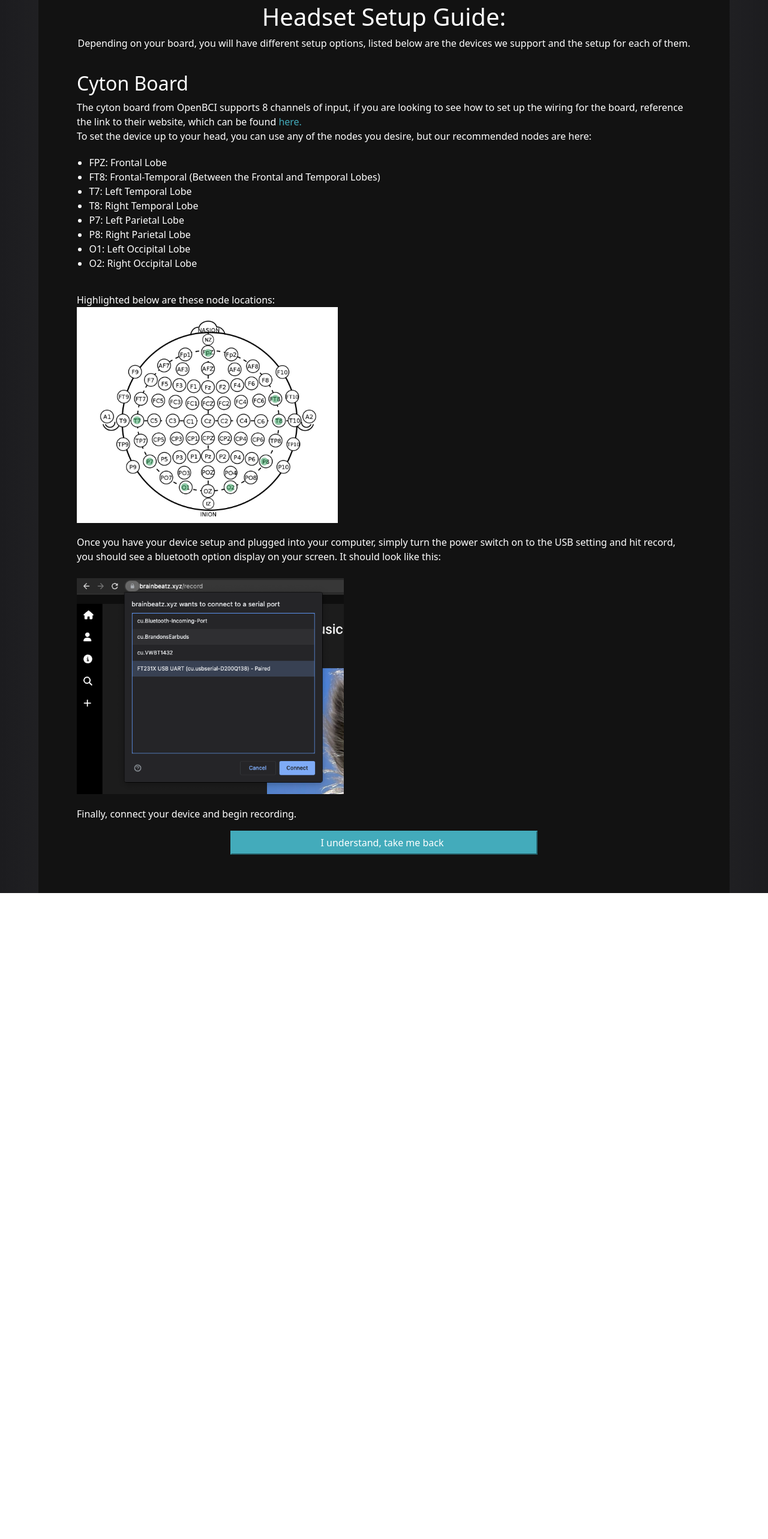
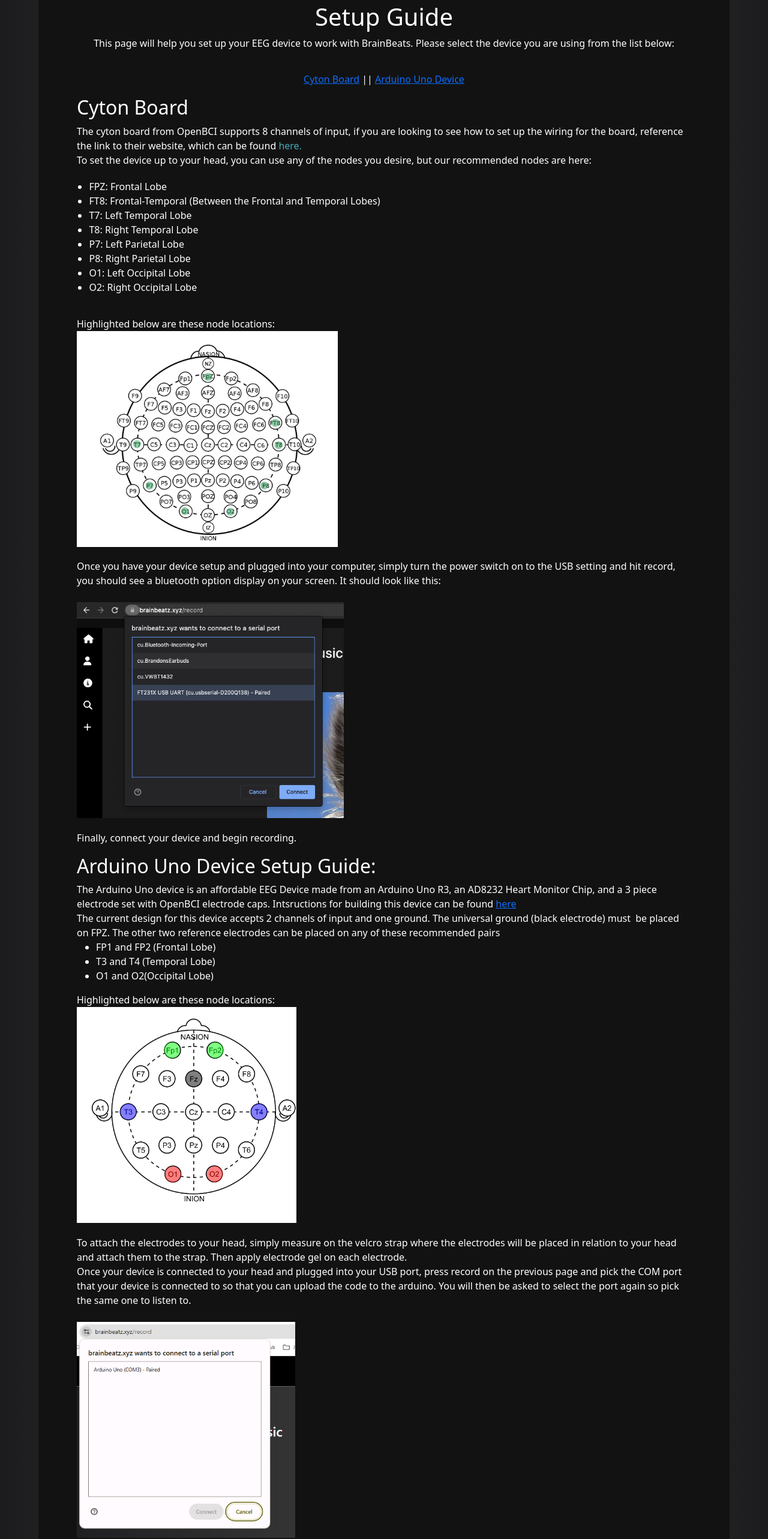
Before and after one commit to Michael-Parker719/BrainBeatsV6, a React (Create React App) app in the folder frontend/: page /setup in a window 1280 px wide. Shown: the part 60-2626 px from the top of the page at 60% size. Before the commit the page ends 1549 px from the top, so only its background shows below. Built offline with nearby package versions, Linux system fonts and the light colour scheme; what recoil-persist would draw is missing.

Commit message:
Added setup instructions for Arduino hardware on record page

```diff
--- a/frontend/src/Components/About/About.tsx
+++ b/frontend/src/Components/About/About.tsx
@@ -110,10 +110,13 @@ const About = () => {
               <h1 className='about-tech-subtitle'>Using Electroencephalogram (EEG)</h1>
               <p>An electroencephalogram (EEG) test measures electrical activity in the brain through electrodes consisting of small metal discs with thin wires pasted onto the scalp. The electrodes attached to the scalp detect tiny electrical charges resulting from brain cell activity. BrainBeats uses the electrical activity read from an EEG test alongside different music settings provided by the user to convert this information into music.</p>
               <h1 className='about-tech-subtitle'>Resources Used</h1>
+              <p>Version 6 of BrainBeats used a design for a cheaper EEG Device using an Arduino and a heart monitor chip. This is a 2-channel design that uses standard 3 piece electrode leads (One electrode is ground) and OpenBCI electrode caps which are connected to the heart monitor chip to extract electrical signals from the forehead. More information on this device can be found here <a href="https://www.instructables.com/Mind-Control-3-EEG-Monitor/">Lingib Instructibles Design</a></p>
+              <p>Instructions made by the BrainBeats V6 Team can be found here TODO</p>
               <p>Version 4 of BrainBeats took advantage of OpenBCI, an open-source brain-computer interface platform that can be used to measure and record electrical activity produced by the brain. Version 4 of BrainBeats created and tested our application throughout production using OpenBCI's Cyton board, an Arduino-compatible, 8-channel neural interface with a 32-bit processor.</p>
               <p>More information on the OpenBCI platform and the Cyton board may be found here: <a href="https://docs.openbci.com/Cyton/CytonLanding/">https://docs.openbci.com/Cyton/CytonLanding/</a>.</p>
               <br />
             </div>
+
           </div>
           <hr className='about-linebreak'></hr>
         </div>
--- a/frontend/src/Components/SetupGuide/SetupGuide.tsx
+++ b/frontend/src/Components/SetupGuide/SetupGuide.tsx
@@ -18,12 +18,11 @@ function SetupGuide() {
     <div className="setup">
         <div className="setupDiv">
             <div className="setupHeader">
-                <h1>Headset Setup Guide:</h1>
-                <p>Depending on your board, you will have different setup options, listed below are the devices we support and the
-                    setup for each of them.
-                </p>
+                <h1>Setup Guide</h1>
+                <p>This page will help you set up your EEG device to work with BrainBeats. Please select the device you are using from the list below:</p>
             </div>
-            <h2 className="cyton-heading">Cyton Board</h2>
+            <a href="#cytonHeader">Cyton Board</a><p> || </p> <a href="#arduinoHeader">Arduino Uno Device</a>
+            <h2 className="cyton-heading" id="cytonHeader">Cyton Board</h2>
             <p>The cyton board from OpenBCI supports 8 channels of input, if you are looking to see how to set up the wiring for the board,
                 reference the link to their website, which can be found <a className="links" href="https://docs.openbci.com/GettingStarted/Boards/CytonGS/" target="_blank">here.</a>
                 <br />To set the device up to your head, you can use any of the nodes you desire, but our recommended nodes are here: <br />
@@ -46,10 +45,29 @@ function SetupGuide() {
                 <img className="img" src={bluetoothScreenshot} alt="bluetooth reference" /> <br />
                 Finally, connect your device and begin recording.
             </p>
+            <h2 className="cyton-heading" id="arduinoHeader">Arduino Uno Device Setup Guide:</h2>
+            <p>The Arduino Uno device is an affordable EEG Device made from an Arduino Uno R3, an AD8232 Heart Monitor Chip, and a 3 piece electrode set with OpenBCI electrode caps.
+                Intsructions for building this device can be found <a href="https://www.instructables.com/Mind-Control-3-EEG-Monitor/">here</a> <br/>
+                The current design for this device accepts 2 channels of input and one ground. The universal ground (black electrode) must  be placed on FPZ. The other two reference electrodes can
+                be placed on any of these recommended pairs<br />
+                <ul>
+                    <li>FP1 and FP2 (Frontal Lobe)</li>
+                    <li>T3 and T4 (Temporal Lobe)</li>
+                    <li>O1 and O2(Occipital Lobe)</li>
+                </ul>
+                Highlighted below are these node locations:<br />
+                <img className="img" src='/1020SystemArduinoEEG.png' alt="1020SystemArduinoEEG" /> <br />
+                To attach the electrodes to your head, simply measure on the velcro strap where the electrodes will be placed in relation to your head and attach them to the strap.
+                Then apply electrode gel on each electrode. <br />
+                Once your device is connected to your head and plugged into your USB port, press record on the previous page and pick the COM port that your device is connected to so that you can upload the code to the arduino. You will then be asked to select the port again so pick the same one to listen to.<br />
+                <br /><img className="img" src='/SerialPortArduinoSS.png' alt="SerialPortArduinoSS" /> <br />
+            </p>
             <button className="acceptBtn" onClick={closeTab}>I understand, take me back</button>
+
+            </div>
         </div>
 
-    </div>);
+);
 }
 
 export default SetupGuide;
```
Also changed, not shown: frontend/public/1020SystemArduinoEEG.png (added), frontend/public/SerialPortArduinoSS.png (added).
